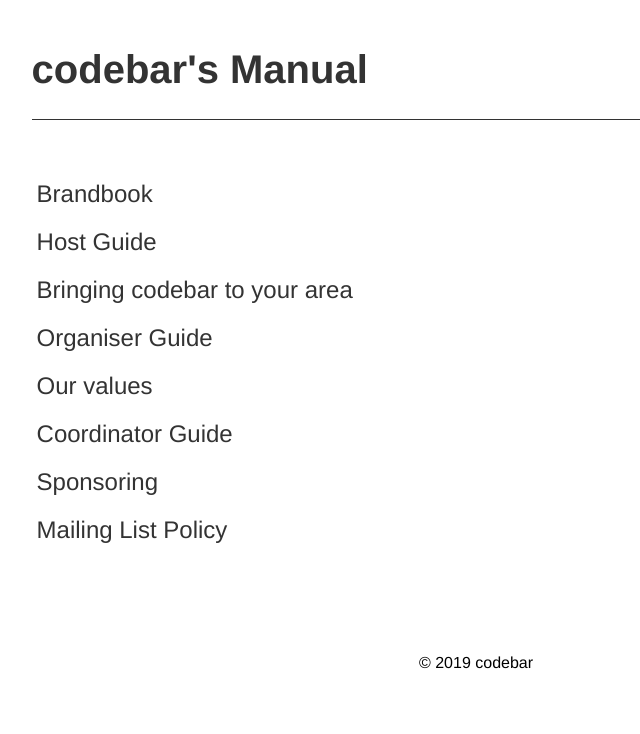
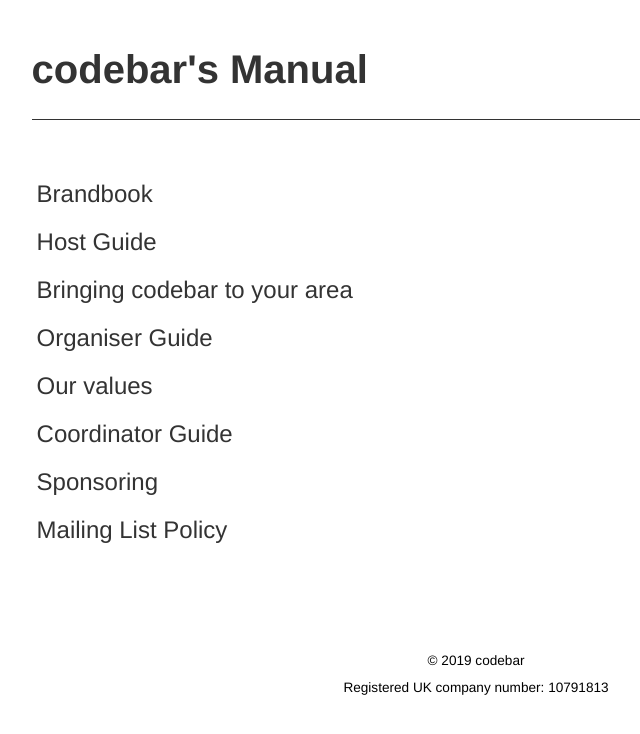
Before and after one commit to codebar/manual, a Jekyll site: the page built from index.html, in a window 1280 px wide. Shown: the top 734 px of the page, without its empty margins (164-804 px from the left). Built offline with Jekyll 4.4.1, drawn with Linux system fonts in a browser that asks for light colours; nearby versions of some CDN libraries.

Commit message:
add compoany number to footer

```diff
--- a/_includes/footer.html
+++ b/_includes/footer.html
@@ -1,5 +1,6 @@
 <footer>
-  © {{ site.time | date: "%Y" }} codebar
+  <p>© {{ site.time | date: "%Y" }} codebar</p>
+  <p>Registered UK company number: 10791813</p>
 </footer>
 </div>
 </body>
--- a/css/main.css
+++ b/css/main.css
@@ -22,9 +22,19 @@
   color: #333;
 }
 
+a:hover {
+  text-decoration: underline;
+}
+
 footer {
   margin: 100px auto 50px;
   text-align: center;
+}
+
+footer p{
+  margin-top: 0;
+  line-height: 1em;
+  font-size: 0.85em;
 }
 
 .content {
```
